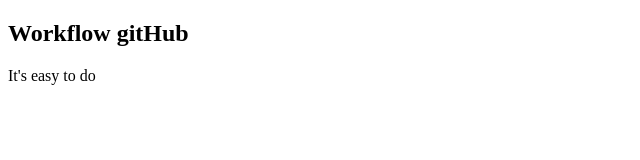
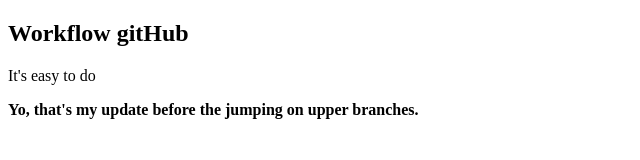
Before and after one commit to arold-takam/ourGitFlow, a plain HTML site: page index.html in a window 1280 px wide. Shown: the whole page, without its empty margins (0-640 px from the left). Drawn offline with Linux system fonts and the light colour scheme.

Commit message:
last commit before preprod

```diff
--- a/index.html
+++ b/index.html
@@ -6,7 +6,8 @@
 </head>
 <body>
     <h2>Workflow gitHub</h2>
-<!--I have fix your grammar mistake !-->
-<p>It's easy to do</p>
+    <!--I have fix your grammar mistake !-->
+    <p>It's easy to do</p>
+    <b>Yo, that's my update before the jumping on upper branches.</b>
 </body>
 </html>
```
